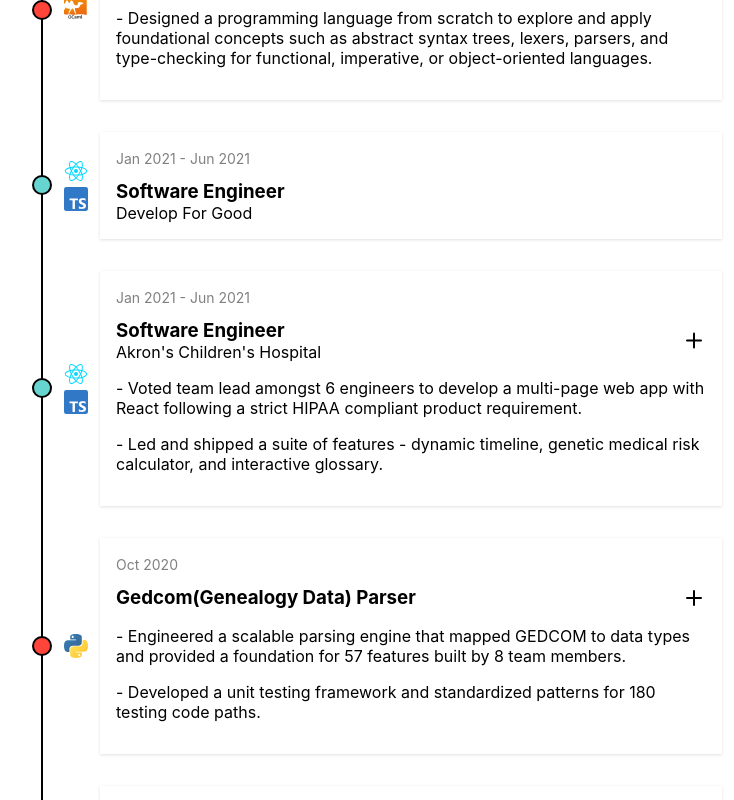
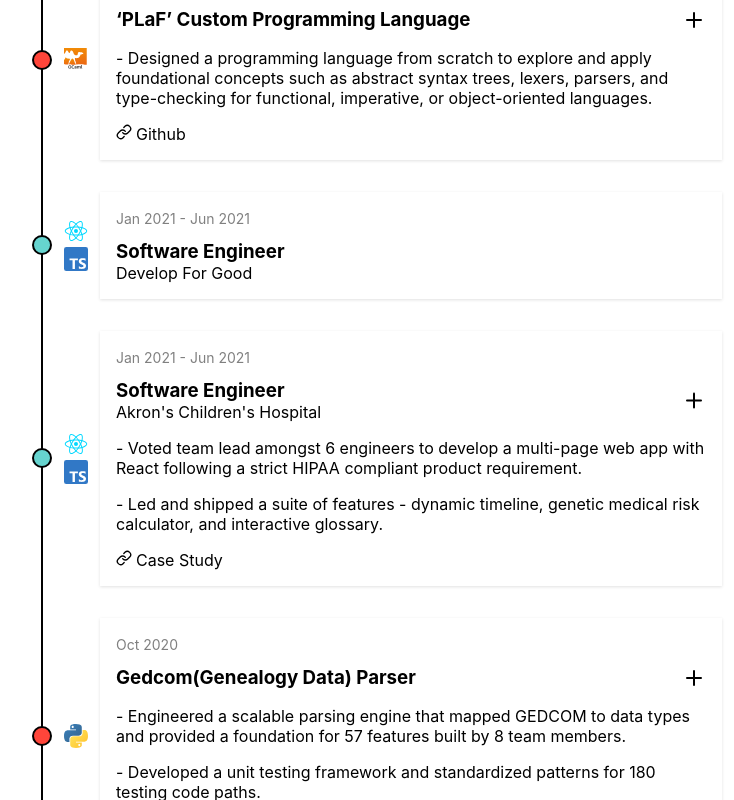
Before and after one commit to ming1in/ming1in, a React (Create React App) app: page /resume in a window 1280 px wide. Shown: the part 1140-1940 px from the top of the page, without its empty margins (14-748 px from the left). Built offline with nearby package versions, Linux system fonts and the light colour scheme.

Commit message:
add links

```diff
--- a/src/components/atoms/Icon.tsx
+++ b/src/components/atoms/Icon.tsx
@@ -19,6 +19,7 @@ import HtmlIcon from '../../assets/icons/html.svg';
 import CssIcon from '../../assets/icons/css.svg';
 import PostgresqlIcon from '../../assets/icons/postgresql.svg';
 import OcamlIcon from '../../assets/icons/ocaml.svg';
+import LinkIcon from '../../assets/icons/link.svg';
 
 export default function Icon(props: IIconProps): JSX.Element {
   const { iconType, ...htmlProps } = props;
@@ -58,5 +59,7 @@ export default function Icon(props: IIconProps): JSX.Element {
       return <img {...htmlProps} src={PostgresqlIcon} alt="PostgresqlIcon" />;
     case IconTypeEnum.Ocaml:
       return <img {...htmlProps} src={OcamlIcon} alt="OcamlIcon" />;
+    case IconTypeEnum.Link:
+      return <img {...htmlProps} src={LinkIcon} alt="LinkIcon" />;
   }
 }
--- a/src/data/experience.ts
+++ b/src/data/experience.ts
@@ -28,7 +28,13 @@ export const ExperienceData: Experience[] = [
       'Consulted clients on viable software solutions, business strategy, and design to bring ideas to life.',
       'Spearheaded a collaborative development workflow with a team of 4 cross-functional engineers by implementing Scrum methodologies to consistently execute tasks in a backlog.'
     ],
-    tech: [IconTypeEnum.Javascript, IconTypeEnum.Html, IconTypeEnum.Css]
+    tech: [IconTypeEnum.Javascript, IconTypeEnum.Html, IconTypeEnum.Css],
+    links: [
+      {
+        title: 'Website',
+        url: 'https://www.stachesolutions.com/'
+      }
+    ]
   },
   {
     start: moment('May 2020'),
@@ -58,7 +64,13 @@ export const ExperienceData: Experience[] = [
       'Voted team lead amongst 6 engineers to develop a multi-page web app with React following a strict HIPAA compliant product requirement.',
       'Led and shipped a suite of features - dynamic timeline, genetic medical risk calculator, and interactive glossary.'
     ],
-    tech: [IconTypeEnum.React, IconTypeEnum.Typescript]
+    tech: [IconTypeEnum.React, IconTypeEnum.Typescript],
+    links: [
+      {
+        title: 'Case Study',
+        url: 'https://firebasestorage.googleapis.com/v0/b/storage-8999c.appspot.com/o/personal-website%2Fdfg-case-study.pdf?alt=media&token=dad22dd2-b79b-4c79-83ab-56fbbc1a4283'
+      }
+    ]
   },
   {
     start: moment('May 2019'),
--- a/src/data/projects.ts
+++ b/src/data/projects.ts
@@ -17,7 +17,13 @@ export const ProjectData: Project[] = [
       'Engineered a scalable parsing engine that mapped GEDCOM to data types and provided a foundation for 57 features built by 8 team members.',
       'Developed a unit testing framework and standardized patterns for 180 testing code paths.'
     ],
-    tech: [IconTypeEnum.Python]
+    tech: [IconTypeEnum.Python],
+    links: [
+      {
+        title: 'Github',
+        url: 'https://github.com/ming1in/gedcom-parser'
+      }
+    ]
   },
   {
     title: 'Zillow Zestimate Challenge',
@@ -27,7 +33,13 @@ export const ProjectData: Project[] = [
       'Condensed an initial 53 features to 27 features with feature engineering to improve the efficiency of training models. ',
       'Mapped concepts across 3 large datasets and applied exploratory data analysis techniques to identify hidden relations.'
     ],
-    tech: [IconTypeEnum.Python]
+    tech: [IconTypeEnum.Python],
+    links: [
+      {
+        title: 'Github',
+        url: 'https://github.com/ming1in/Stevens-IT/blob/master/CS_559/projects/03_zillow/project_3.ipynb'
+      }
+    ]
   },
   {
     title: 'Jim Fitness Web App',
@@ -36,7 +48,13 @@ export const ProjectData: Project[] = [
       'Designed end-to-end web application and scalable backend infrastructure using Typescript.',
       'Consolidated tasks into user stories, facilitated context sharing and managed a team of 4 engineers.'
     ],
-    tech: [IconTypeEnum.React, IconTypeEnum.MongoDb, IconTypeEnum.Typescript]
+    tech: [IconTypeEnum.React, IconTypeEnum.MongoDb, IconTypeEnum.Typescript],
+    links: [
+      {
+        title: 'Github',
+        url: 'https://github.com/ming1in/jim-app'
+      }
+    ]
   },
   {
     title: '‘PLaF’ Custom Programming Language',
@@ -44,7 +62,13 @@ export const ProjectData: Project[] = [
     body: [
       'Designed a programming language from scratch to explore and apply foundational concepts such as abstract syntax trees, lexers, parsers, and type-checking for functional, imperative, or object-oriented languages.'
     ],
-    tech: [IconTypeEnum.Ocaml]
+    tech: [IconTypeEnum.Ocaml],
+    links: [
+      {
+        title: 'Github',
+        url: 'https://github.com/ming1in/Stevens-IT/tree/master/CS_496/interpreter'
+      }
+    ]
   },
   {
     title: 'Fulament eCommerce Website',
--- a/src/templates/GeneralTemplate/styles.scss
+++ b/src/templates/GeneralTemplate/styles.scss
@@ -19,7 +19,7 @@
     flex-direction: column;
     align-items: baseline;
     padding-bottom: 32px;
-    margin: 24px 24px 0px 16px;
+    margin-top: 16px;
   }
 
   &-socialIcon {
--- a/src/types/enums/IconType.tsx
+++ b/src/types/enums/IconType.tsx
@@ -15,5 +15,6 @@ export enum IconTypeEnum {
   Html = 'html',
   Css = 'css',
   Postgresql = 'postgresql',
-  Ocaml = 'ocaml'
+  Ocaml = 'ocaml',
+  Link = 'link'
 }
--- a/src/types/interfaces/views.ts
+++ b/src/types/interfaces/views.ts
@@ -7,7 +7,7 @@ import { TimelineType } from '../enums/Timeline';
 
 interface ResumeLinks {
   title: string;
-  link: string;
+  url: string;
 }
 
 export interface BaseTimelineData {
--- a/src/views/ResumeView/ExperienceCard/index.tsx
+++ b/src/views/ResumeView/ExperienceCard/index.tsx
@@ -3,6 +3,8 @@ import Card from '../../../components/atoms/Card';
 import Icon from '../../../components/atoms/Icon';
 import { Experience } from '../../../data/experience';
 import { IconTypeEnum } from '../../../types/enums/IconType';
+
+// import doc from '../../../assets/documents/dfg-case-study.pdf'
 
 import './styles.scss';
 interface Props {
@@ -42,13 +44,28 @@ export default function ExperienceCard(props: Props): JSX.Element {
           )}
         </div>
 
+        {isOpen && (
+          <>
             {data.body &&
-          isOpen &&
               data.body.map((text, idx) => (
                 <p className="ExperienceCard-bodyText" key={idx}>
                   - {text}
                 </p>
               ))}
+
+            {data.links && (
+              <div className="ExperienceCard-linkContainer">
+                <Icon iconType={IconTypeEnum.Link} className="ExperienceCard-linkIcon" />
+
+                {data.links.map((link, idx) => (
+                  <a target="_blank" rel="noreferrer" key={idx} href={link.url}>
+                    {link.title}
+                  </a>
+                ))}
+              </div>
+            )}
+          </>
+        )}
       </Card>
     </>
   );
--- a/src/views/ResumeView/ExperienceCard/styles.scss
+++ b/src/views/ResumeView/ExperienceCard/styles.scss
@@ -63,4 +63,19 @@
   &-plusIcon {
     cursor: pointer;
   }
+
+    &-linkContainer {
+    display: flex;
+    gap: 4px;
+
+    a {
+      text-decoration: none;
+      color: black;
+    }
+  }
+
+  &-linkIcon {
+    width: 16px;
+    height: 16px;
+  }
 }
--- a/src/views/ResumeView/ProjectCard/index.tsx
+++ b/src/views/ResumeView/ProjectCard/index.tsx
@@ -38,13 +38,28 @@ export default function ProjectCard(props: Props): JSX.Element {
           {data.body && <Icon className="ProjectCard-plusIcon" onClick={toggleIsOpen} iconType={IconTypeEnum.Plus} />}
         </div>
 
+        {isOpen && (
+          <>
             {data.body &&
-          isOpen &&
               data.body.map((text, idx) => (
                 <p className="ProjectCard-bodyText" key={idx}>
                   - {text}
                 </p>
               ))}
+
+            {data.links && (
+              <div className="ProjectCard-linkContainer">
+                <Icon iconType={IconTypeEnum.Link} className="ProjectCard-linkIcon" />
+
+                {data.links.map((link, idx) => (
+                  <a target="_blank" rel="noreferrer" key={idx} href={link.url}>
+                    {link.title}
+                  </a>
+                ))}
+              </div>
+            )}
+          </>
+        )}
       </Card>
     </>
   );
--- a/src/views/ResumeView/ProjectCard/styles.scss
+++ b/src/views/ResumeView/ProjectCard/styles.scss
@@ -57,4 +57,19 @@
   &-plusIcon {
     cursor: pointer;
   }
+
+  &-linkContainer {
+    display: flex;
+    gap: 4px;
+
+    a {
+      text-decoration: none;
+      color: black;
+    }
+  }
+
+  &-linkIcon {
+    width: 16px;
+    height: 16px;
+  }
 }
--- a/src/views/ResumeView/Timeline/styles.scss
+++ b/src/views/ResumeView/Timeline/styles.scss
@@ -1,5 +1,4 @@
 .Timeline {
-
   border-left: 2px solid black;
   display: flex;
   position: relative;
```
Also changed, not shown: src/assets/icons/link.svg (added). Lines whose indentation alone changed are shown as unchanged.
